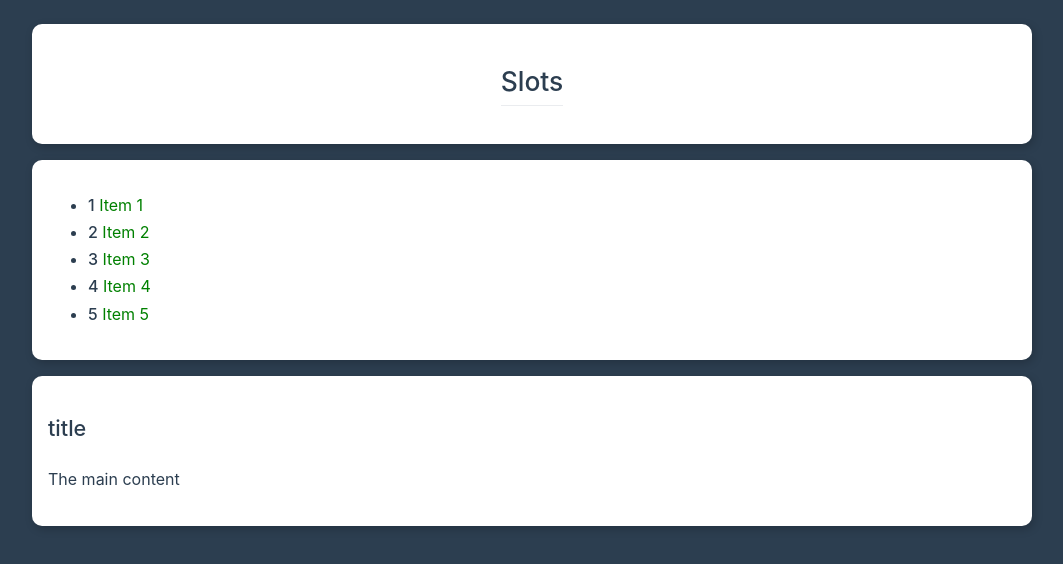
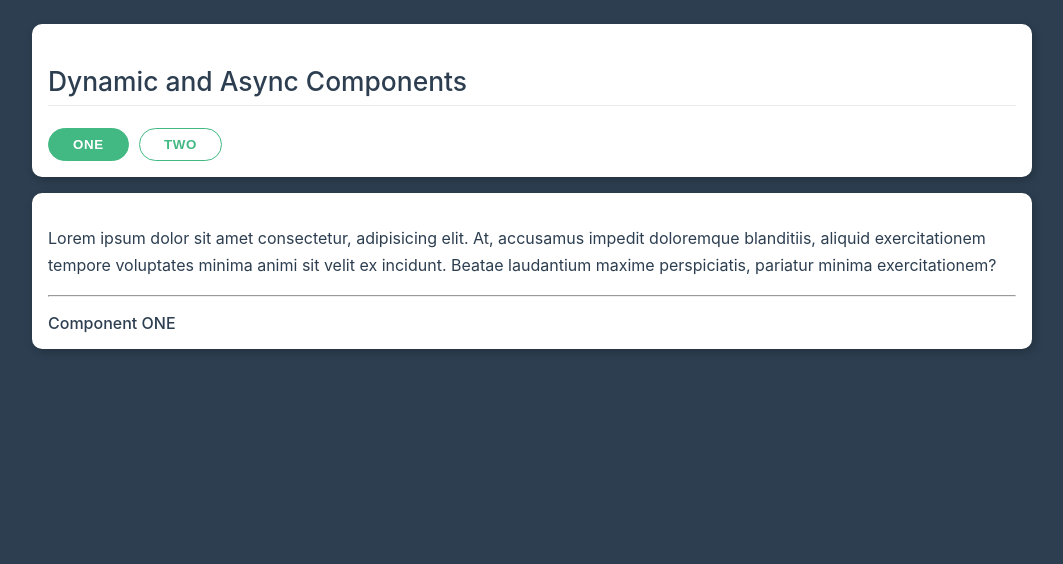
Before and after one commit to OlgaJaer/vue3-cli, a Vue app: page / in a window 1280 px wide. Shown: the top 564 px of the page, without its empty margins (108-1171 px from the left). Built offline with nearby package versions, Linux system fonts and the light colour scheme.

Commit message:
lesson 15 - dinamic components

```diff
--- a/src/App.vue
+++ b/src/App.vue
@@ -1,40 +1,53 @@
 <template>
   <div class="container pt-1">
-    <div class="card center">
-      <h2>Slots</h2>
+    <div class="card">
+      <h2>Dynamic and Async Components </h2>
+
+      <app-button
+        :color="oneColor "
+        @action="active = 'one'"
+      >One</app-button>
+      <app-button
+        :color="twoColor" @action="active = 'two'"
+      >Two</app-button>
     </div>
 
-    <app-list>
-      <!-- <template #default="slotProps"> -->
-      <template #default="{iter,idx}">
-        <!-- <strong>{{slotProps.idx + 1 }}</strong>
-        <span style="color: green">Item {{slotProps.iter}} </span> -->
-        <strong>{{ idx + 1 }}</strong>
-        <span style="color: green"> Item {{iter}} </span>
-      </template>
-    </app-list>
+    <!-- <app-text-one v-if="active === 'one'"></app-text-one>
+    <app-text-two v-else-if="active === 'two'"></app-text-two> -->
 
-    <app-block>
-      <p>The main content</p>
+    <keep-alive>
+      <component :is="componentName"></component>
+    </keep-alive>
 
-      <template #header >
-        <h3>title</h3>
-      </template>
-
-      <template v-slot:footer>
-        <!-- <strong>This is a footer</strong> -->
-      </template>
-
-    </app-block>
   </div>
 </template>
 
 <script>
-import AppBlock from './AppBlock'
-import AppList from './AppList'
-
+import AppButton from './AppButton'
+import AppTextOne from './AppTextOne'
+import AppTextTwo from './AppTextTwo'
 export default {
-  components: { AppBlock, AppList }
+  data () {
+    return {
+      active: 'one' // two
+    }
+  },
+  computed: {
+    componentName () {
+      // if (this.active === 'one') {
+      //   return 'app-text-one'
+      // }
+      // return 'app-text-two'
+      return 'app-text-' + this.active
+    },
+    oneColor () {
+      return this.active === 'one' ? 'primary' : ''
+    },
+    twoColor () {
+      return this.active === 'two' ? 'primary' : ''
+    }
+  },
+  components: { AppButton, AppTextOne, AppTextTwo }
 }
 
 </script>
--- /dev/null
+++ b/src/AppTextOne.vue
@@ -0,0 +1,17 @@
+<template>
+  <div class="card">
+    <p>Lorem ipsum dolor sit amet consectetur, adipisicing elit. At, accusamus impedit doloremque blanditiis, aliquid exercitationem tempore voluptates minima animi sit velit ex incidunt. Beatae laudantium maxime perspiciatis, pariatur minima exercitationem?</p>
+    <hr />
+    <strong>Component ONE</strong>
+  </div>
+</template>
+
+<script>
+export default {
+
+}
+</script>
+
+<style>
+
+</style>
--- /dev/null
+++ b/src/AppTextTwo.vue
@@ -0,0 +1,18 @@
+<template>
+  <div class="card">
+    <p>Lorem ipsum dolor sit amet consectetur, adipisicing elit. At, accusamus impedit doloremque blanditiis, aliquid exercitationem tempore voluptates minima animi sit velit ex incidunt.</p>
+    <hr />
+    <strong>Component TWO</strong>
+    <p>Lorem ipsum dolor sit amet consectetur adipisicing elit. Temporibus totam quis delectus ea maxime, accusantium, nemo expedita sint, eos incidunt sunt optio consequatur? Magnam nesciunt cum numquam error ab reiciendis.</p>
+  </div>
+</template>
+
+<script>
+export default {
+
+}
+</script>
+
+<style>
+
+</style>
```
Also changed, not shown: src/AppSlots.vue (added, +44 -0 lines).
